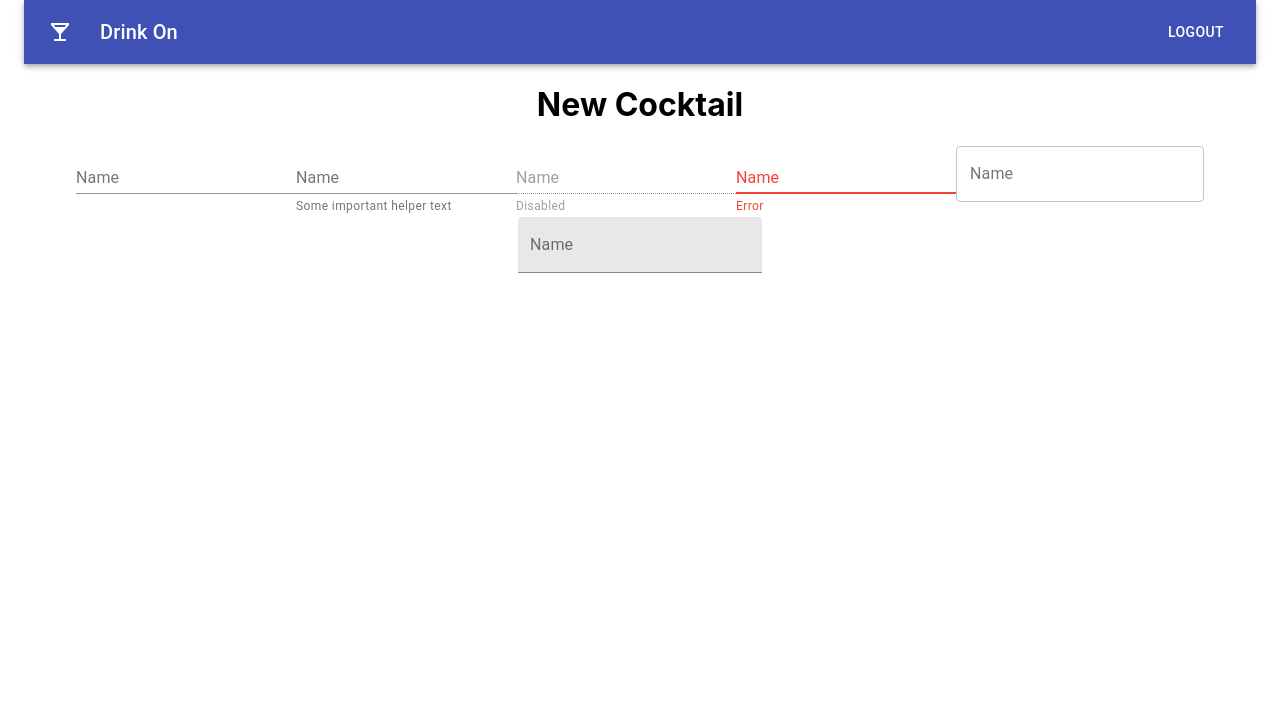
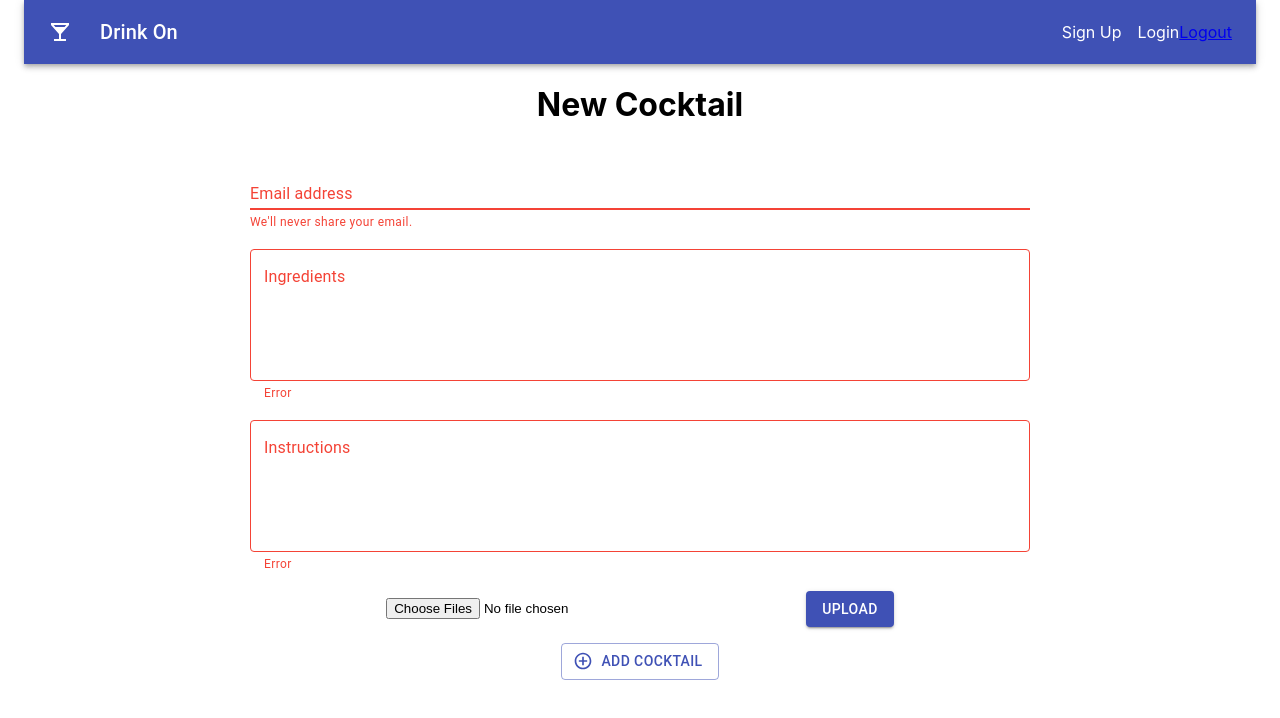
Before and after one commit to mmtakeuchi/drink-on-client, a React (Create React App) app: page /cocktails/new in a window 1280 px wide. Shown: the top 718 px of the page. Built offline with nearby package versions, Linux system fonts and the light colour scheme; no server answers.

Commit message:
changed signup and login to sessions

```diff
--- a/package.json
+++ b/package.json
@@ -8,6 +8,7 @@
     "@testing-library/jest-dom": "^5.11.9",
     "@testing-library/react": "^11.2.5",
     "@testing-library/user-event": "^12.7.3",
+    "axios": "^0.21.1",
     "react": "^17.0.1",
     "react-dom": "^17.0.1",
     "react-redux": "^7.2.2",
--- a/src/actions/cocktailActions.js
+++ b/src/actions/cocktailActions.js
@@ -1,4 +1,4 @@
-const BASE_URL = "http://localhost:3000/cocktails";
+const BASE_URL = "http://localhost:3001/cocktails";
 
 export const fetchCocktails = () => {
   return (dispatch) => {
--- a/src/actions/userActions.js
+++ b/src/actions/userActions.js
@@ -1,3 +1,5 @@
+import axios from "axios";
+
 const BASE_URL = "http://localhost:3001";
 
 const validateUser = (userObj) => {
@@ -7,81 +9,59 @@ const validateUser = (userObj) => {
   };
 };
 
-export const createUser = (userInfo) => {
+const logUserOut = () => ({ type: "LOGOUT_USER" });
+
+export const loginUser = (user) => {
   return (dispatch) => {
-    fetch(`${BASE_URL}/signup`, {
-      method: "POST",
-      headers: {
-        "Content-Type": "application/json",
-        Accept: "application/json",
-      },
-      withCreditials: true,
-      body: JSON.stringify(userInfo),
-    })
-      .then((resp) => resp.json())
-      .then((data) => {
-        console.log(data);
-        localStorage.setItem("token", data.jwt);
-        dispatch(validateUser(data.user));
+    axios
+      .post(`${BASE_URL}/login`, { user }, { withCredentials: true })
+      .then((response) => {
+        if (response.data.logged_in) {
+          return dispatch(validateUser(response.data));
+        } else {
+          return dispatch(logUserOut());
+        }
       })
-      .catch((err) => console.log(err));
+      .catch((error) => console.log("api errors:", error));
   };
 };
 
-export const loginUser = (userInfo) => {
+export const createUser = (user) => {
   return (dispatch) => {
-    const token = localStorage.token;
-    if (token) {
-      return fetch(`${BASE_URL}/login`, {
-        method: "POST",
-        headers: {
-          "Content-Type": "application/json",
-          Accept: "application/json",
-          Authorization: `Bearer ${token}`,
-        },
-        body: JSON.stringify(userInfo),
+    axios
+      .post(`${BASE_URL}/users`, user, { withCredentials: true })
+      .then((response) => {
+        console.log(response);
+        if (response.status === 200) {
+          return dispatch(validateUser(response.data.user));
+        } else {
+          return dispatch(logUserOut());
+        }
       })
-        .then((resp) => resp.json())
-        .then((data) => {
-          console.log(data);
-          localStorage.setItem("token", data.jwt);
-          dispatch(validateUser(data.user));
-        })
-        .catch((err) => {
-          console.log(err);
-        });
-    }
+      .catch((error) => console.log("api errors:", error));
   };
 };
 
-export const autoLoginUser = () => {
+export const loginStatus = () => {
   return (dispatch) => {
-    const token = localStorage.token;
-    if (token) {
-      return fetch(`${BASE_URL}/auto_login`, {
-        method: "GET",
-        headers: {
-          "Content-Type": "application/json",
-          Accept: "application/json",
-          Authorization: `Bearer ${token}`,
-        },
+    axios
+      .get(`${BASE_URL}/logged_in`, { withCredentials: true })
+      .then((response) => {
+        console.log(response);
+        if (response.data.logged_in) {
+          return dispatch(validateUser(response.data.user));
+        } else {
+          return dispatch(logUserOut());
+        }
       })
-        .then((resp) => resp.json())
-        .then((data) => {
-          if (data.error) {
-            alert(data.error);
-            localStorage.removeItem("token");
-          } else {
-            dispatch(loginUser(data));
-          }
-        });
-    }
+      .catch((error) => console.log("api errors:", error));
   };
 };
 
-export const logoutUser = (userInfo) => {
+export const logoutUser = () => {
   return (dispatch) => {
     localStorage.removeItem("token");
-    return dispatch({ type: "LOGOUT_USER", payload: userInfo });
+    localStorage.clear();
+    return dispatch(logUserOut);
   };
 };
--- a/src/components/Home.js
+++ b/src/components/Home.js
@@ -1,7 +1,8 @@
 import React from "react";
 import { Link } from "react-router-dom";
 
-const Home = () => {
+const Home = (props) => {
+  console.log(props);
   return (
     <div>
       <h1>Home</h1>
--- a/src/components/Login.js
+++ b/src/components/Login.js
@@ -24,7 +24,6 @@ class Login extends Component {
     });
   };
   render() {
-    console.log(this);
     return (
       <div>
         <form className="signForm" onSubmit={this.handleSubmit}>
--- a/src/components/NavBar.js
+++ b/src/components/NavBar.js
@@ -1,7 +1,7 @@
 import React from "react";
 import { connect } from "react-redux";
 import { logoutUser } from "../actions/userActions.js";
-import { NavLink } from "react-router-dom";
+import { NavLink, useHistory } from "react-router-dom";
 import { makeStyles } from "@material-ui/core/styles";
 import AppBar from "@material-ui/core/AppBar";
 import Toolbar from "@material-ui/core/Toolbar";
@@ -28,6 +28,8 @@ const useStyles = makeStyles((theme) => ({
 }));
 
 const NavBar = (props) => {
+  console.log(props);
+
   const classes = useStyles();
 
   return (
@@ -51,34 +53,19 @@ const NavBar = (props) => {
               Drink On
             </NavLink>
           </Typography>
-          {!props.user ? (
-            <>
+
           <NavLink to="/signup" className={classes.link}>
             Sign Up
           </NavLink>
           <NavLink to="/login" className={classes.link}>
             Login
           </NavLink>
-            </>
-          ) : (
-            <>
-              <Button onClick={props.logoutUser} className={classes.link}>
-                Logout
-              </Button>
-            </>
-          )}
+
+          <NavLink to="/">Logout</NavLink>
         </Toolbar>
       </AppBar>
     </div>
   );
 };
 
-const mapStateToProps = (state) => ({
-  user: state.user.user,
-});
-
-const mapDispatchToProps = (dispatch) => ({
-  logoutUser: () => dispatch(logoutUser()),
-});
-
-export default connect(mapStateToProps, mapDispatchToProps)(NavBar);
+export default NavBar;
--- a/src/components/NewCocktail.js
+++ b/src/components/NewCocktail.js
@@ -1,93 +1,154 @@
-import React, { Component } from "react";
+import React, { useState } from "react";
 import { connect } from "react-redux";
-import FilledInput from "@material-ui/core/FilledInput";
+import Grid from "@material-ui/core/Grid";
+import { makeStyles } from "@material-ui/core/styles";
 import FormControl from "@material-ui/core/FormControl";
 import FormHelperText from "@material-ui/core/FormHelperText";
 import Input from "@material-ui/core/Input";
 import InputLabel from "@material-ui/core/InputLabel";
+import Button from "@material-ui/core/Button";
+import AddCircleOutlineIcon from "@material-ui/icons/AddCircleOutline";
 import OutlinedInput from "@material-ui/core/OutlinedInput";
 
-export class NewCocktail extends Component {
-  state = {
+const useStyles = makeStyles((theme) => ({
+  root: {
+    flexGrow: 1,
+  },
+  form: {
+    display: "flex",
+    flexWrap: "wrap",
+    padding: theme.spacing(2),
+  },
+  inputField: {
+    marginLeft: theme.spacing(1),
+    marginRight: theme.spacing(1),
+    width: "65%",
+  },
+}));
+
+const NewCocktail = (props) => {
+  const classes = useStyles();
+
+  const [values, setValues] = useState({
     name: "",
     image: "",
     ingredients: "",
     instructions: "",
+  });
+
+  const handleInputChange = (e) => {
+    setValues({ ...values, [e.target.name]: e.target.value });
   };
 
-  handleInputChange = (e) => ({
-    [e.target.name]: e.target.value,
-  });
-
-  render() {
+  console.log(props);
   return (
-      <div>
+    <React.Fragment>
+      <div className={classes.root}>
         <h1>New Cocktail</h1>
-        <form className="cocktailForm" noValidate autoComplete="off">
-          <FormControl>
-            <InputLabel htmlFor="component-simple">Name</InputLabel>
+        <form className={classes.form} noValidate autoComplete="off">
+          <Grid container spacing={2}>
+            <Grid item xs={12}>
+              <FormControl className={classes.inputField} error>
+                <InputLabel htmlFor="name">Email address</InputLabel>
                 <Input
-              id="component-simple"
-              value={this.state.name}
-              onChange={this.handleInputChange}
+                  name="name"
+                  aria-describedby="my-helper-text"
+                  value={values.name}
+                  onChange={handleInputChange}
                 />
-          </FormControl>
-          <FormControl>
-            <InputLabel htmlFor="component-helper">Name</InputLabel>
-            <Input
-              id="component-helper"
-              value={this.state.image}
-              onChange={this.handleInputChange}
-              aria-describedby="component-helper-text"
-            />
-            <FormHelperText id="component-helper-text">
-              Some important helper text
+                <FormHelperText id="my-helper-text">
+                  We'll never share your email.
                 </FormHelperText>
               </FormControl>
-          <FormControl disabled>
-            <InputLabel htmlFor="component-disabled">Name</InputLabel>
-            <Input
-              id="component-disabled"
-              value={this.state.ingredients}
-              onChange={this.handleInputChange}
-            />
-            <FormHelperText>Disabled</FormHelperText>
-          </FormControl>
-          <FormControl error>
-            <InputLabel htmlFor="component-error">Name</InputLabel>
-            <Input
+            </Grid>
+            <Grid item xs={12}>
+              <FormControl
+                error
+                className={classes.inputField}
+                variant="outlined"
+              >
+                <InputLabel htmlFor="component-error">Ingredients</InputLabel>
+                <OutlinedInput
+                  multiline
+                  rows={5}
+                  label="Ingredients"
                   id="component-error"
-              value={this.state.instructions}
-              onChange={this.handleInputChange}
+                  name="ingredients"
+                  value={values.ingredients}
+                  onChange={handleInputChange}
                   aria-describedby="component-error-text"
                 />
                 <FormHelperText id="component-error-text">Error</FormHelperText>
               </FormControl>
-          <FormControl variant="outlined">
-            <InputLabel htmlFor="component-outlined">Name</InputLabel>
+            </Grid>
+            <Grid item xs={12}>
+              <FormControl
+                error
+                className={classes.inputField}
+                variant="outlined"
+              >
+                <InputLabel htmlFor="component-error">Instructions</InputLabel>
                 <OutlinedInput
-              id="component-outlined"
-              //   value={name}
-              onChange={this.handleInputChange}
-              label="Name"
+                  multiline
+                  rows={5}
+                  label="Instructions"
+                  id="component-error"
+                  name="instructions"
+                  value={values.instructions}
+                  onChange={handleInputChange}
+                  aria-describedby="component-error-text"
                 />
+                <FormHelperText id="component-error-text">Error</FormHelperText>
               </FormControl>
-          <FormControl variant="filled">
-            <InputLabel htmlFor="component-filled">Name</InputLabel>
-            <FilledInput
-              id="component-filled"
-              //   value={name}
-              onChange={this.handleInputChange}
+            </Grid>
+            <Grid item xs={12}>
+              {/* <FormControl error className={classes.inputField}>
+                <InputLabel htmlFor="image">Image</InputLabel>
+                <Input
+                  name="image"
+                  value={values.image}
+                  onChange={handleInputChange}
+                  aria-describedby="component-error-text"
+                  margin="normal"
                 />
-          </FormControl>
+                <FormHelperText id="component-error-text">Error</FormHelperText>
+              </FormControl> */}
+              <input
+                accept="image/*"
+                name="image"
+                // className={classes.inputField}
+                style={{ width: "35%" }}
+                id="contained-button-file"
+                multiple
+                type="file"
+              />
+              <label htmlFor="contained-button-file">
+                <Button variant="contained" color="primary" component="span">
+                  Upload
+                </Button>
+              </label>
+            </Grid>
+            <Grid item xs={12}>
+              <Button
+                variant="outlined"
+                color="primary"
+                className={classes.button}
+                startIcon={<AddCircleOutlineIcon />}
+              >
+                Add Cocktail
+              </Button>
+            </Grid>
+          </Grid>
         </form>
       </div>
+    </React.Fragment>
   );
-  }
-}
+};
 
-const mapStateToProps = (state) => ({});
+const mapStateToProps = (state) => ({
+  user: state.user,
+});
 
-const mapDispatchToProps = {};
+const mapDispatchToProps = () => ({});
 
 export default connect(mapStateToProps, mapDispatchToProps)(NewCocktail);
--- a/src/containers/CocktailsContainer.js
+++ b/src/containers/CocktailsContainer.js
@@ -2,6 +2,7 @@ import React, { Component } from "react";
 import { connect } from "react-redux";
 import { Switch, Route } from "react-router-dom";
 import { fetchCocktails } from "../actions/cocktailActions";
+// import { autoLoginUser } from "../actions/userActions";
 import Cocktails from "../components/Cocktails";
 import NewCocktail from "../components/NewCocktail";
 
--- a/src/reducers/commentsReducer.js
+++ b/src/reducers/commentsReducer.js
@@ -1,9 +1,7 @@
-const commentsReducer = (state = { comments: [] }, action) => {
+const commentsReducer = (state = [], action) => {
   switch (action.type) {
     case "GET_COMMENTS":
-      return {
-        comments: [...state.comments],
-      };
+      return [...state, action.payload];
     default:
       return state;
   }
```
Also changed, not shown: src/App.js (+7 -6 lines), src/reducers/cocktailsReducer.js (+2 -5 lines), src/reducers/userReducer.js (+10 -6 lines), 1 other file (tests, documents, lock files or other folders). Lines whose indentation alone changed are shown as unchanged.
